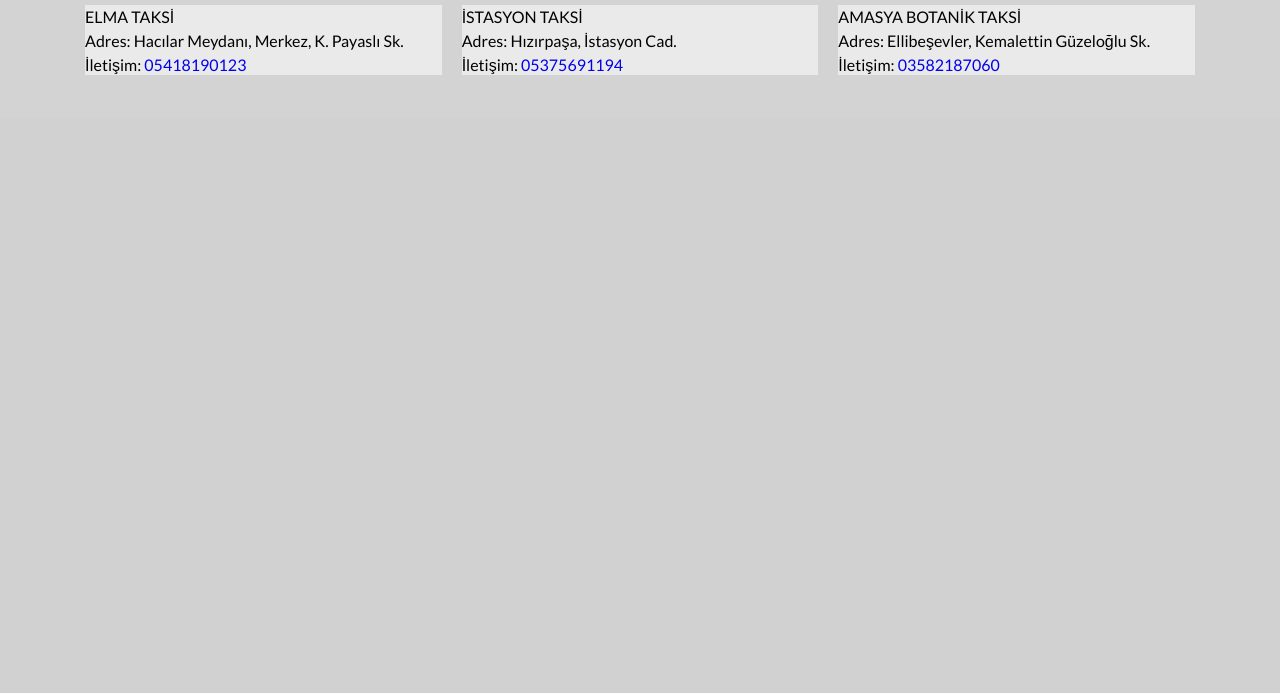
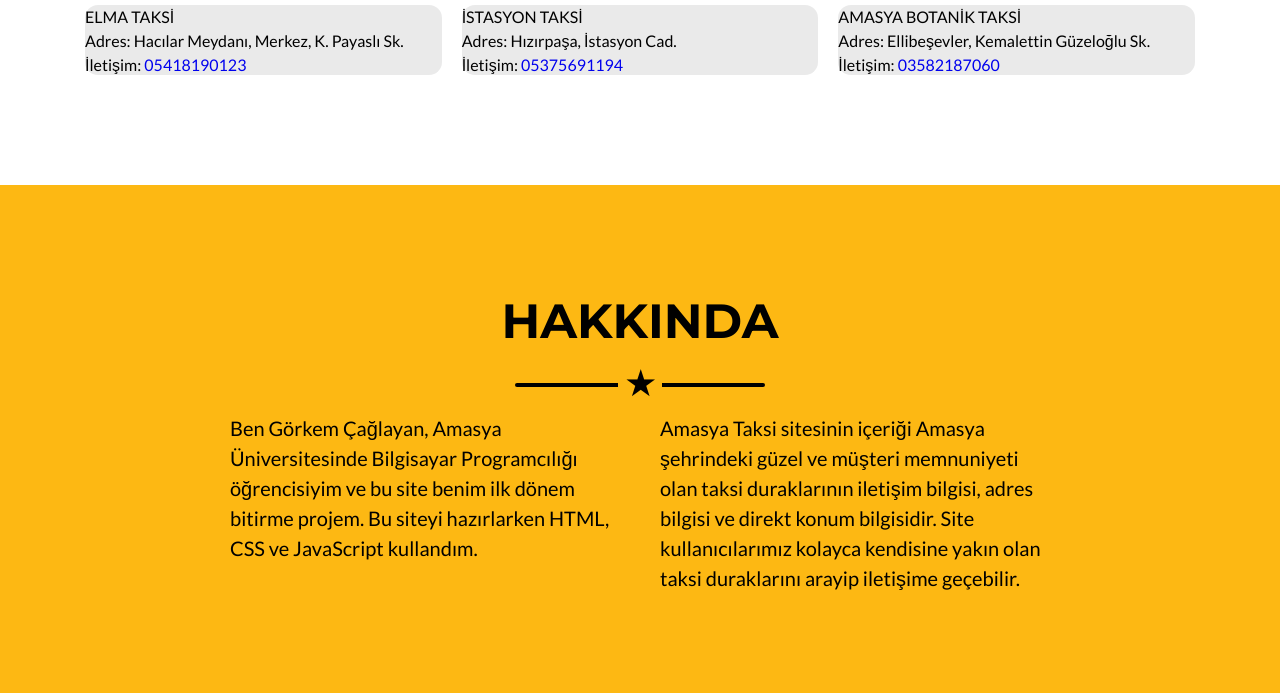
Before and after one commit to CaglayanGorkem/my-taxi-projcet, a PHP site: page / in a window 1280 px wide. Shown: the part 1581-2274 px from the top of the page. Before the commit the page ends 1656 px from the top, so only its background shows below. Run offline with PHP 8.4, Linux system fonts and the light colour scheme.

Commit message:
sitenin about bolumunu ve site ici link eklemesi yaptim

```diff
--- a/index.html
+++ b/index.html
@@ -21,12 +21,12 @@
             <div id="nav-links">
                 <ul>
                     <li class="nav-item text-uppercase">
-                        <a href="#" class="nav-link">
+                        <a href="#atd" class="nav-link">
                             duraklar
                         </a>
                     </li>
                     <li class="nav-item text-uppercase">
-                        <a href="#" class="nav-link">
+                        <a href="#about-text" class="nav-link">
                             hakkında
                         </a>
                     </li>
@@ -48,7 +48,7 @@
     </header>
     <section id="section">
         <div class="container">
-            <h2 class="text-uppercase">Amasya taksi durakları</h2>
+            <h2 id="atd" class="text-uppercase">Amasya taksi durakları</h2>
             <hr class="section-icon">
 
             <div id="duraklar" class="clearfix">
@@ -160,7 +160,28 @@
 
             </div>
 
+    </section>
+
+    <section id="about">
+
+        <h2 class="text-uppercase">hakkında</h2>
+        <hr class="taxi-icon">
+
+        <div id="about-text" class="clearfix">
+            <div class="left">
+                <p class="text">
+                    Ben Görkem Çağlayan, Amasya Üniversitesinde Bilgisayar Programcılığı öğrencisiyim ve bu site benim ilk dönem bitirme projem. Bu siteyi hazırlarken HTML, CSS ve JavaScript kullandım.
+                </p>
+            </div>
+
+            <div class="right">
+                <p class="text">
+                    Amasya Taksi sitesinin içeriği Amasya şehrindeki güzel ve müşteri memnuniyeti olan taksi duraklarının iletişim bilgisi, adres bilgisi ve direkt konum bilgisidir. Site kullanıcılarımız kolayca kendisine yakın olan taksi duraklarını arayip iletişime geçebilir.
+                </p>
+            </div>
         </div>
+
     </section>
+
 </body>
 </html>
--- a/style.css
+++ b/style.css
@@ -13,7 +13,7 @@ body{
     font-size: 1.6rem;
     font-weight: 400;
     line-height: 1.5;
-    background-color: black;
+    background-color: #fff;
 }
 
 h1,h2,h3,h4,h5,h6{
@@ -27,6 +27,12 @@ a{
 
 ul {
     list-style-type: none;
+}
+
+section{
+padding-top: 10rem;
+padding-bottom: 10rem;
+text-align: center;
 }
 
 .img-t{
@@ -142,13 +148,7 @@ header h1{
 
 /* section */
 
-#section{
-height: 1000px;
-padding-top: 10rem;
-padding-bottom: 10rem;
-text-align: center;
-background-color: lightgray;
-}
+
 
 #section h2{
     font-size: 4.8rem;
@@ -172,7 +172,7 @@ background-color: lightgray;
     font-size: 3.2rem;
     top: -28px;
     position: relative;
-    background-color: lightgray;
+    background-color: #fff;
     padding: 0 8px;
 }
 
@@ -187,6 +187,7 @@ background-color: lightgray;
 .resim-ayarla{
     max-width: 100%;
     height: auto;
+    border-radius: 13px;
 }
 
 .bilgi{
@@ -194,4 +195,37 @@ background-color: lightgray;
     width: auto;
     height: 70px;
     text-align: left;
+    border-radius: 13px;
+    font-size: 1.6rem;
 }
+
+#about{
+    background-color: #FDB813;
+    color: #000;
+}
+
+#about h2{
+    font-size: 4.8rem;
+}
+
+#about-text {
+    text-align: left;
+}
+
+#about-text .left {
+    float: left;
+    width: 50%;
+    padding-right: 2rem;
+    padding-left: 23rem;
+}
+
+#about-text .right {
+    float: right;
+    width: 50%;
+    padding-left: 2rem;
+    padding-right: 23rem;
+}
+
+#about-text .text {
+    font-size: 2rem;
+}
```
